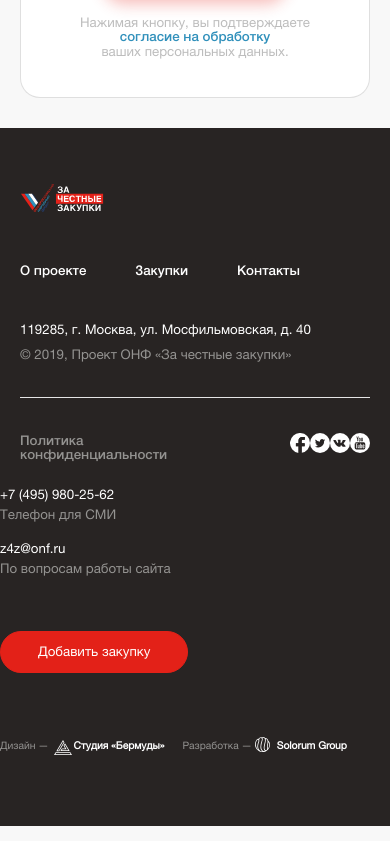
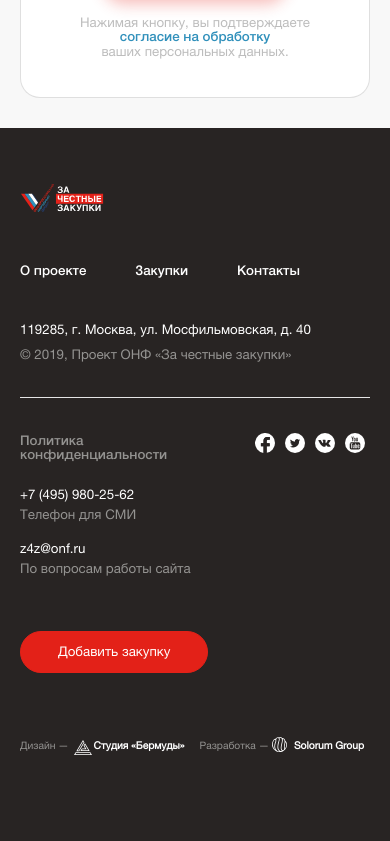
Before and after one commit to ba6a-yaga/cityN, a plain HTML site: page registration.html in a window 390 px wide. Shown: the part 557-1398 px from the top of the page. Drawn offline with nearby package versions, Linux system fonts and the light colour scheme; a web font is replaced by a local one.

Commit message:
add mobile fix

```diff
--- a/css/footer.scss
+++ b/css/footer.scss
@@ -32,6 +32,9 @@
     justify-content: space-between;
     flex: 1;
     max-width: 120px;
+    a {
+      margin: 0 5px;
+    }
     img {
       width: auto;
       height: 20px;
@@ -48,8 +51,10 @@
     width: 100%;
     font-size: 10pt;
     margin-right: 130px;
+    @media (max-width: 768px) {
+      margin-right: 0px;
+    }
     @media (max-width: 576px) {
-      margin-right: 0px;
       padding: 0px 20px 25px 20px;
     }
     &__footer {
@@ -64,6 +69,9 @@
     font-size: 10pt;
     padding: 0px;
     flex: 1;
+    @media (max-width: 576px) {
+      padding: 0px 20px;
+    }
     p {
       margin: 0 0 5px 0;
     }
@@ -80,6 +88,11 @@
   &__logo {
     color: #949391;
     font-size: 7.7pt;
+    display: flex;
+    div {
+      padding-bottom: 15px;
+      white-space: nowrap;
+    }
     a {
       color: #fff;
       padding-left: 20px;
--- a/registration.html
+++ b/registration.html
@@ -161,8 +161,8 @@
                 <p class="footer__sub_txt">По вопросам работы сайта</p>
                 <button type="button" class="btn btn-main">Добавить закупку</button>
                 <div class="footer__logo">
-                    Дизайн &mdash;<a href="#" class="footer__logo_1">Студия &#171;Бермуды&#187;</a>
-                    Разработка &mdash;<a href="#" class="footer__logo_2">Solorum Group</a>
+                    <div>Дизайн &mdash;<a href="#" class="footer__logo_1">Студия &#171;Бермуды&#187;</a></div>
+                    <div>Разработка &mdash;<a href="#" class="footer__logo_2">Solorum Group</a></div>
                 </div>
             </div>
         </div>
```
Also changed, not shown: css/style.css, 1 other file.
